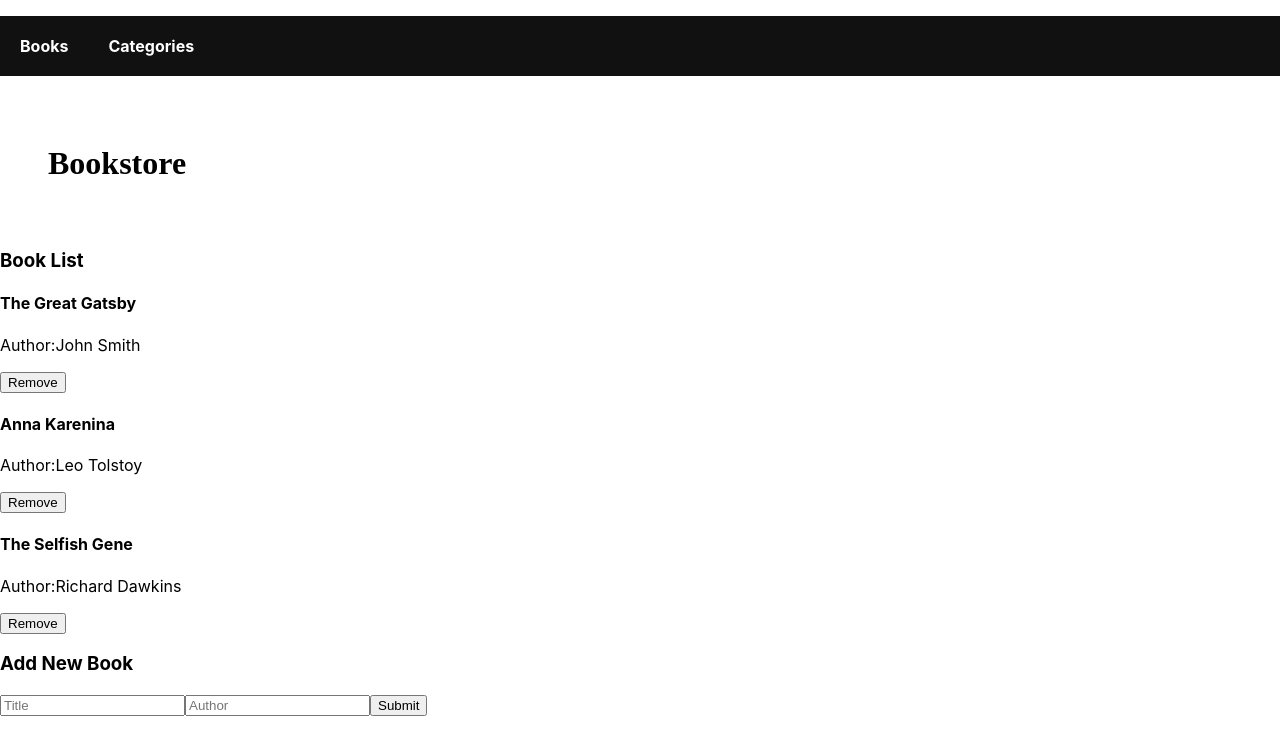
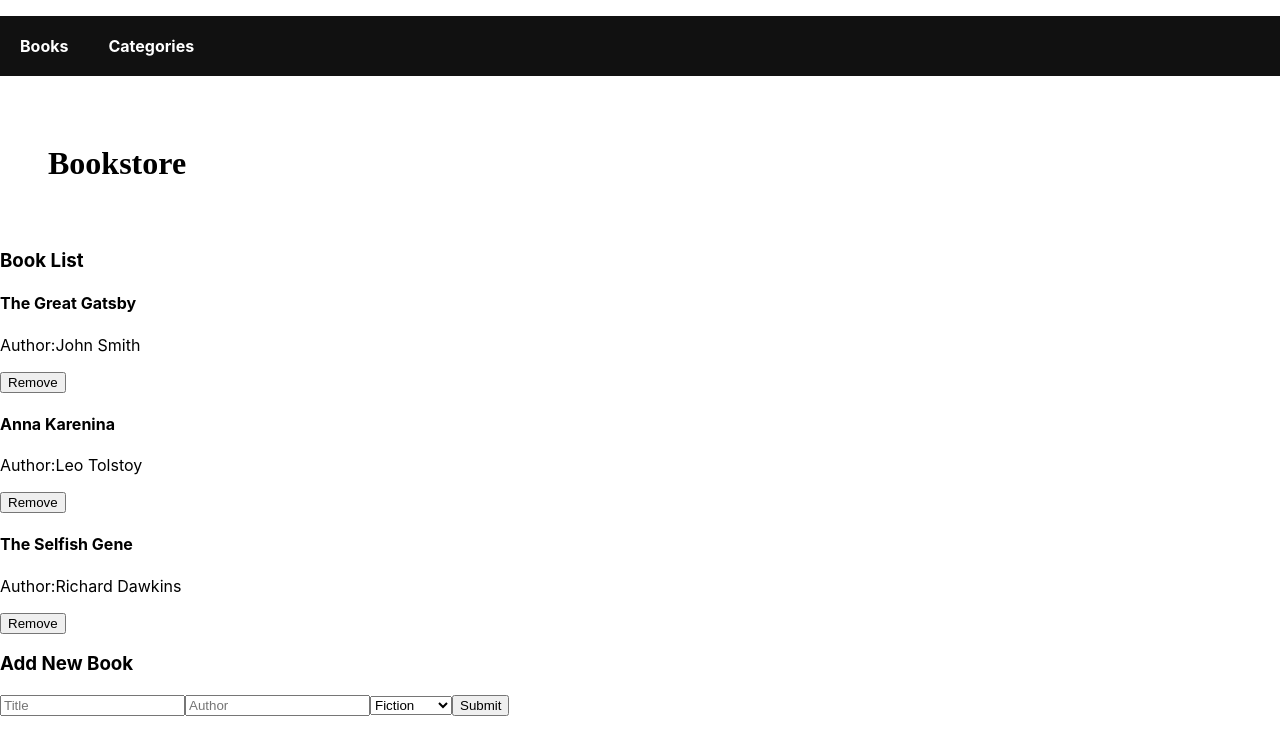
Before and after one commit to mpa-mxiang/bookstores, a React (Create React App) app: page / in a window 1280 px wide. Shown: the top 754 px of the page. Built offline with nearby package versions, Linux system fonts and the light colour scheme; no server answers.

Commit message:
add category choices

```diff
--- a/src/components/NewBookForm.js
+++ b/src/components/NewBookForm.js
@@ -5,6 +5,7 @@ import { addBookAsync } from '../redux/books/BookSlice';
 const NewBookForm = () => {
   const [title, setTitle] = useState('');
   const [author, setAuthor] = useState('');
+  const [category, setCategory] = useState('Fiction');
   const dispatch = useDispatch();
 
   const handleSubmit = async (e) => {
@@ -12,10 +13,12 @@ const NewBookForm = () => {
     const newBook = {
       title,
       author,
+      category,
     };
     await dispatch(addBookAsync(newBook));
     setTitle('');
     setAuthor('');
+    setCategory('Fiction');
   };
 
   return (
@@ -34,6 +37,10 @@ const NewBookForm = () => {
           value={author}
           onChange={(e) => setAuthor(e.target.value)}
         />
+        <select value={category} onChange={(e) => setCategory(e.target.value)}>
+          <option value="Fiction">Fiction</option>
+          <option value="Nonfiction">Nonfiction</option>
+        </select>
         <button type="submit">Submit</button>
       </form>
     </div>
```
